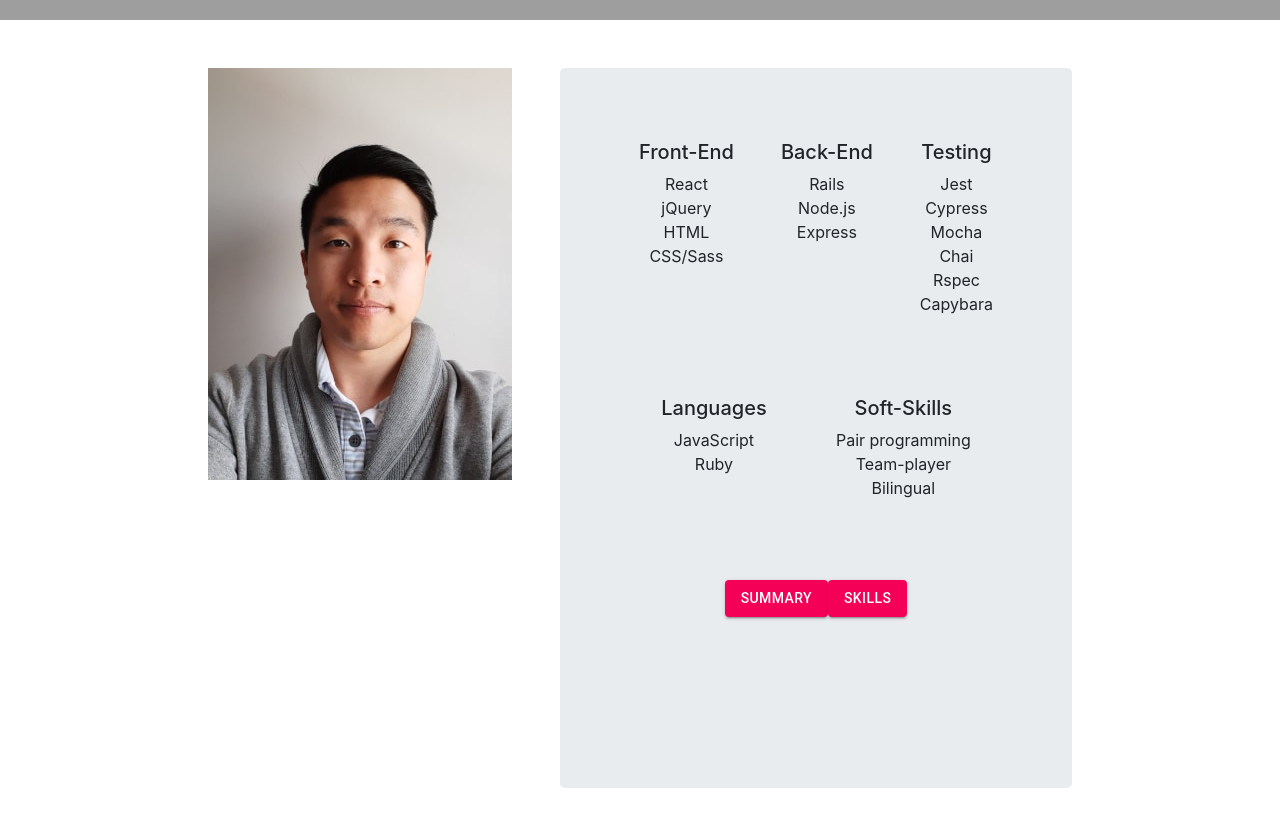
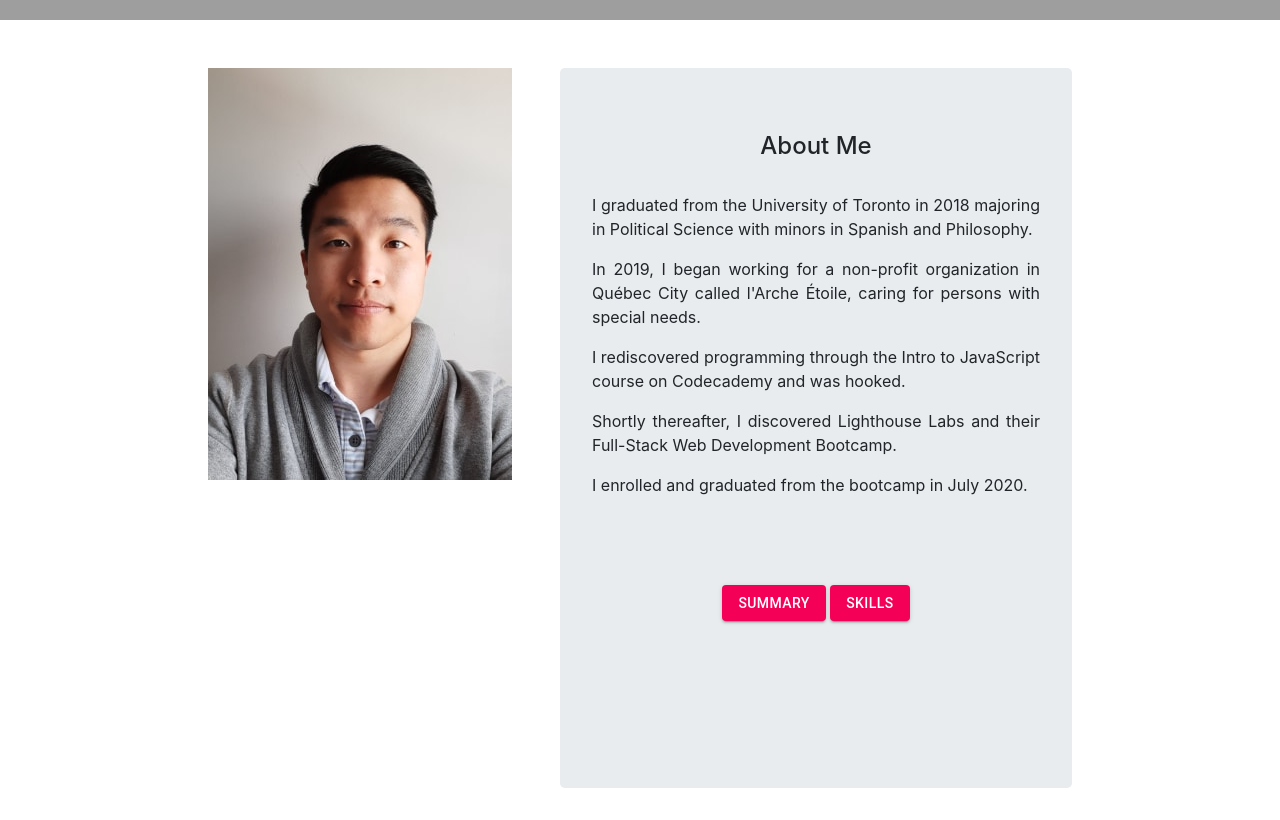
Before and after one commit to timbolaj/timbolaj.github.io, a React (Create React App) app: page / in a window 1280 px wide. Shown: the part 780-1600 px from the top of the page. Built offline with nearby package versions, Linux system fonts and the light colour scheme; grey boxes are pictures that could not be loaded.

Commit message:
spaced buttons

```diff
--- a/src/components/Profile-components/Skills.js
+++ b/src/components/Profile-components/Skills.js
@@ -12,6 +12,8 @@ export default function Skills() {
           <p>jQuery</p>
           <p>HTML</p>
           <p>CSS/Sass</p>
+          <p>Bootstrap</p>
+          <p>Material-UI</p>
         </div>
 
         <div className="back-end">
@@ -48,6 +50,5 @@ export default function Skills() {
       </div>
 
     </div>
-
   )
 }
--- a/src/components/Profile-components/Summary.js
+++ b/src/components/Profile-components/Summary.js
@@ -7,7 +7,7 @@ export default function Summary() {
       <h4>About Me</h4>
       <br></br>
       <p>I graduated from the University of Toronto in 2018 majoring in Political Science with minors in Spanish and Philosophy.</p>
-      <p>In 2019, I began working for a non-profit organization in Québec City called l'Arche Étoile, caring for persons with special need.</p>
+      <p>In 2019, I began working for a non-profit organization in Québec City called l'Arche Étoile, caring for persons with special needs.</p>
       <p>I rediscovered programming through the Intro to JavaScript course on Codecademy and was hooked.</p>
       <p>Shortly thereafter, I discovered Lighthouse Labs and their Full-Stack Web Development Bootcamp.</p>
       <p>I enrolled and graduated from the bootcamp in July 2020.</p>
--- a/src/components/Profile.js
+++ b/src/components/Profile.js
@@ -11,7 +11,7 @@ const SKILLS = 'Skills';
 
 export default function Profile() {
 
-  const [mode, setMode] = useState(SKILLS);
+  const [mode, setMode] = useState(SUMMARY);
 
   return (
     <div className="profile d-flex justify-content-center vertical-center">
@@ -39,6 +39,8 @@ export default function Profile() {
             Summary
           </Button>
 
+          &nbsp;
+
           <Button
             variant="contained"
             color="secondary"
```
Also changed, not shown: src/Styles/Profile.scss (line endings or trailing spaces).
